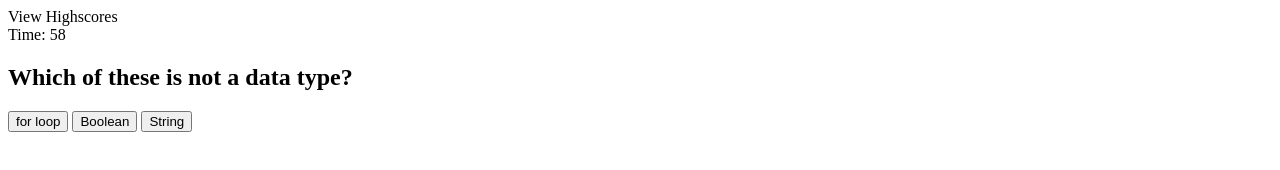
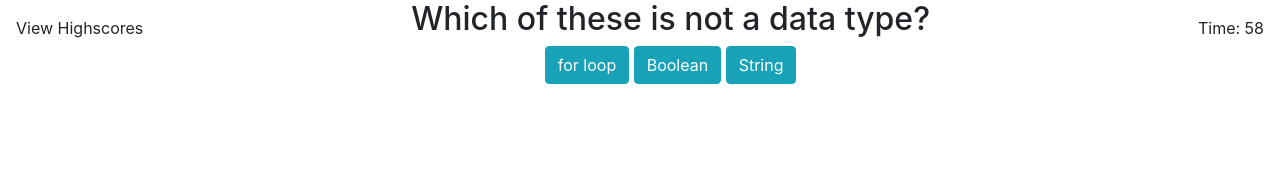
Before and after one commit to ArleneSanchez004/code-quiz, a plain HTML site: page index.html in a window 1280 px wide. Both pictures are taken after a click on the element "Start Quiz!". Drawn offline with nearby package versions, Linux system fonts and the light colour scheme.

Commit message:
added simple styling

```diff
--- a/index.html
+++ b/index.html
@@ -8,13 +8,13 @@
     <title>Code Quiz</title>
     <script src="https://ajax.googleapis.com/ajax/libs/jquery/3.4.1/jquery.min.js"></script>
     <!-- <script>$(document).ready(function () { });</script> -->
-    <script src="https://stackpath.bootstrapcdn.com/bootstrap/4.4.1/js/bootstrap.min.js" integrity="sha384-wfSDF2E50Y2D1uUdj0O3uMBJnjuUD4Ih7YwaYd1iqfktj0Uod8GCExl3Og8ifwB6" crossorigin="anonymous"></script>
+    <link rel="stylesheet" href="https://stackpath.bootstrapcdn.com/bootstrap/4.4.1/css/bootstrap.min.css" integrity="sha384-Vkoo8x4CGsO3+Hhxv8T/Q5PaXtkKtu6ug5TOeNV6gBiFeWPGFN9MuhOf23Q9Ifjh" crossorigin="anonymous">
     <link rel="stylesheet" type="text/css" href="style.css">
 </head>
 
 <body>
     <div id="container">
-        <div id="highscores" onclick="accessHighscores()">View Highscores
+        <div class="text-left float-left p-3" id="highscores" onclick="accessHighscores()">View Highscores
             <div id="enterNewScore" style="display: none">Enter Your Initials</div>
             <form id="scoreForm">
                 <input type="text" id="initials" style="display: none";/>
@@ -22,11 +22,11 @@
             <div id="scoreList" style="display: none"></div>
 
         </div>
-        <div id="timer"></div>
-        <div id="start">Start Quiz!</div>
+        <div class="text-right float-right p-3" id="timer">Time:</div>
+        <div class="text-center p-6 " id="start">Start Quiz!</div>
         <div id="quiz" style="display: none">
-            <div id="question"></div>
-            <div id="choices">
+            <div class="text-center" id="question"></div>
+            <div class="text-center" id="choices">
                 <button type="button" class="btn btn-info choice" id="choiceA" onclick="check('choiceA')"></button>
                 <button type="button" class="btn btn-info choice" id="choiceB" onclick="check('choiceB')"></button>
                 <button type="button" class="btn btn-info choice" id="choiceC" onclick="check('choiceC')"></button>
--- a/script.js
+++ b/script.js
@@ -74,11 +74,10 @@ function startQuiz() {
     quiz.style.display = "block";
     showQuestion();
     setTime();
-    console.log("hey");
 }
 function check(answer) {
     if (answer == questions[currentQuestion].correct) {
-        score += 10;
+        score += 25;
         console.log("correct " + score);
         currentQuestion++;
     } else {
@@ -88,7 +87,6 @@ function check(answer) {
 
     if (currentQuestion <= finalQuestion) {
         showQuestion();
-        console.log(currentQuestion);
     } else {
         secondsLeft = 0;
         gameOver();
```
